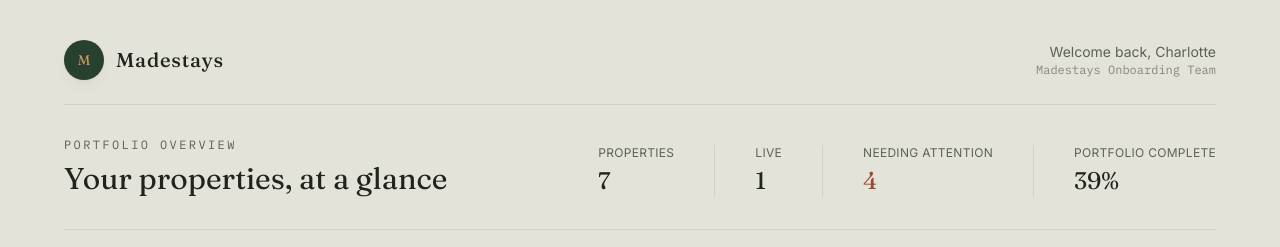
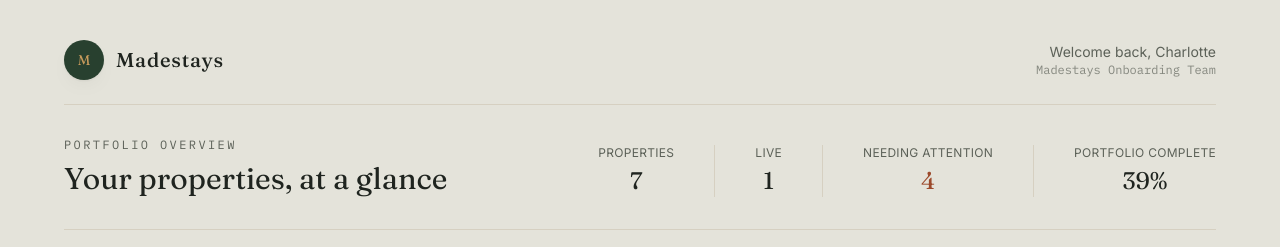
Before and after one commit to kavishaniy/Madestays_OnboardingDashboard, a Next.js app: page / in a window 1280 px wide. Shown: the top 247 px of the page. Built offline with nearby package versions, Linux system fonts and the light colour scheme.

Commit message:
Dashboard is completed

```diff
--- a/src/components/PortfolioSummary.tsx
+++ b/src/components/PortfolioSummary.tsx
@@ -28,7 +28,7 @@ export function PortfolioSummary({ portfolio }: PortfolioSummaryProps) {
         {stats.map((stat, i) => (
           <div
             key={stat.label}
-            className={i > 0 ? "border-l border-hairline pl-6 sm:pl-10" : ""}
+            className={`text-center ${i > 0 ? "border-l border-hairline pl-6 sm:pl-10" : ""}`}
           >
             <dt className="text-xs uppercase tracking-wide text-ink-soft">{stat.label}</dt>
             <dd className={`mt-1 font-display text-xl text-ink sm:text-2xl ${stat.accent ?? ""}`}>{stat.value}</dd>
```
